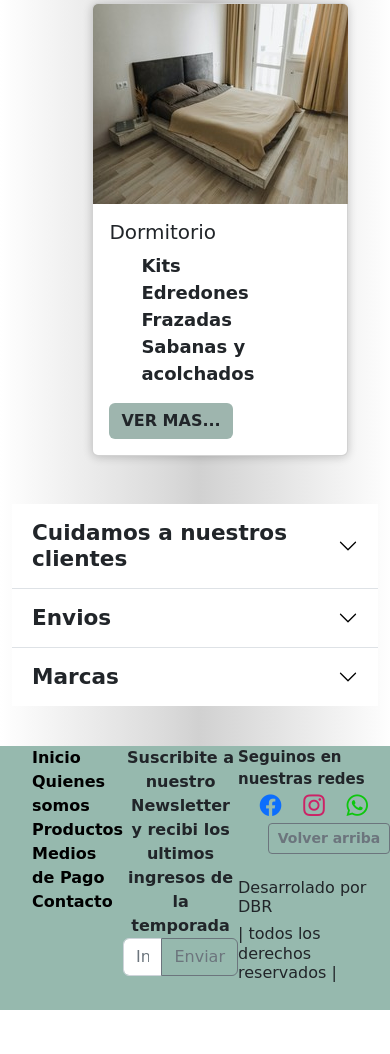
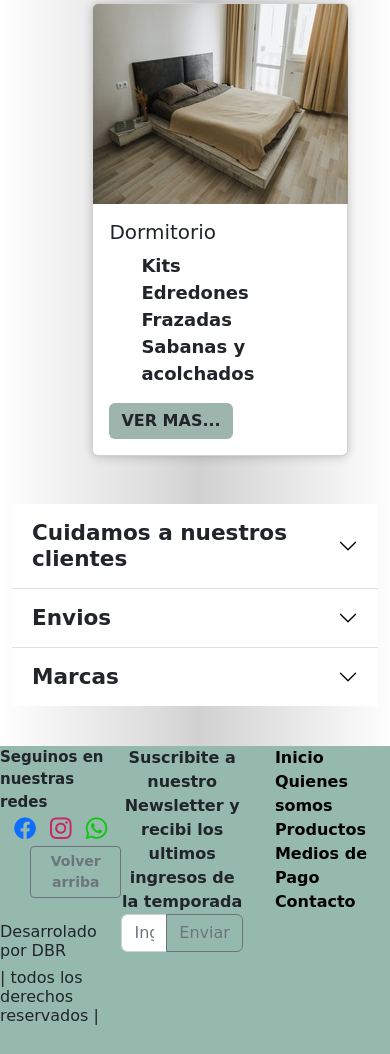
Before and after one commit to debyren/proyecto-deborabenitez2, a website: page index.html in a window 390 px wide. Shown: the part 2226-3280 px from the top of the page. Before the commit the page ends 3236 px from the top, so only its background shows below. Drawn offline with nearby package versions, Linux system fonts and the light colour scheme; a web font is replaced by a local one.

Commit message:
ordeno mq

```diff
--- a/scss/_footer.scss
+++ b/scss/_footer.scss
@@ -53,13 +53,14 @@ footer{
     display: flex;
     flex-direction: column;
     flex-wrap: wrap;
-    width: 200px;
+    width: 150px;
 }
 
 .logo-redes{
     display: flex;
     flex-direction: column;
     margin-bottom: 20px;
+    width: 150px;
 }
 .logos{
     display: flex;
--- a/scss/style.scss
+++ b/scss/style.scss
@@ -88,10 +88,14 @@ border-radius: 10px;
 }
 .logo-redes{
     font-size: 15px;
+
 }
 .footer{
-    margin-left: 0%;
+   flex-direction: row-reverse;
     background-color:map-get($colores , "color-mq-mobiled" );
+}
+.footer-redes{
+    width: 150px;
 }
 .btn-outline-secondary {
     margin-left: 30px;
```
Also changed, not shown: css/style.css.
